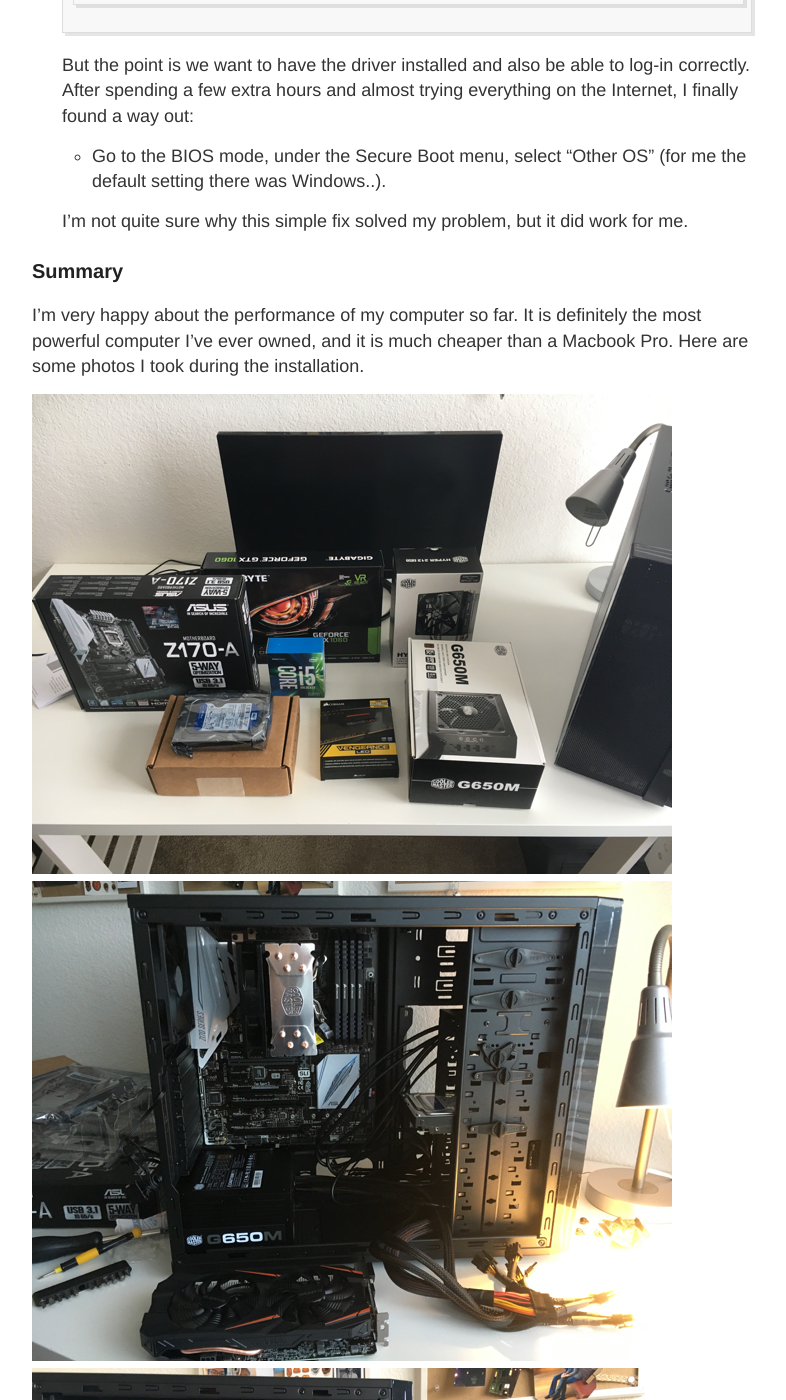
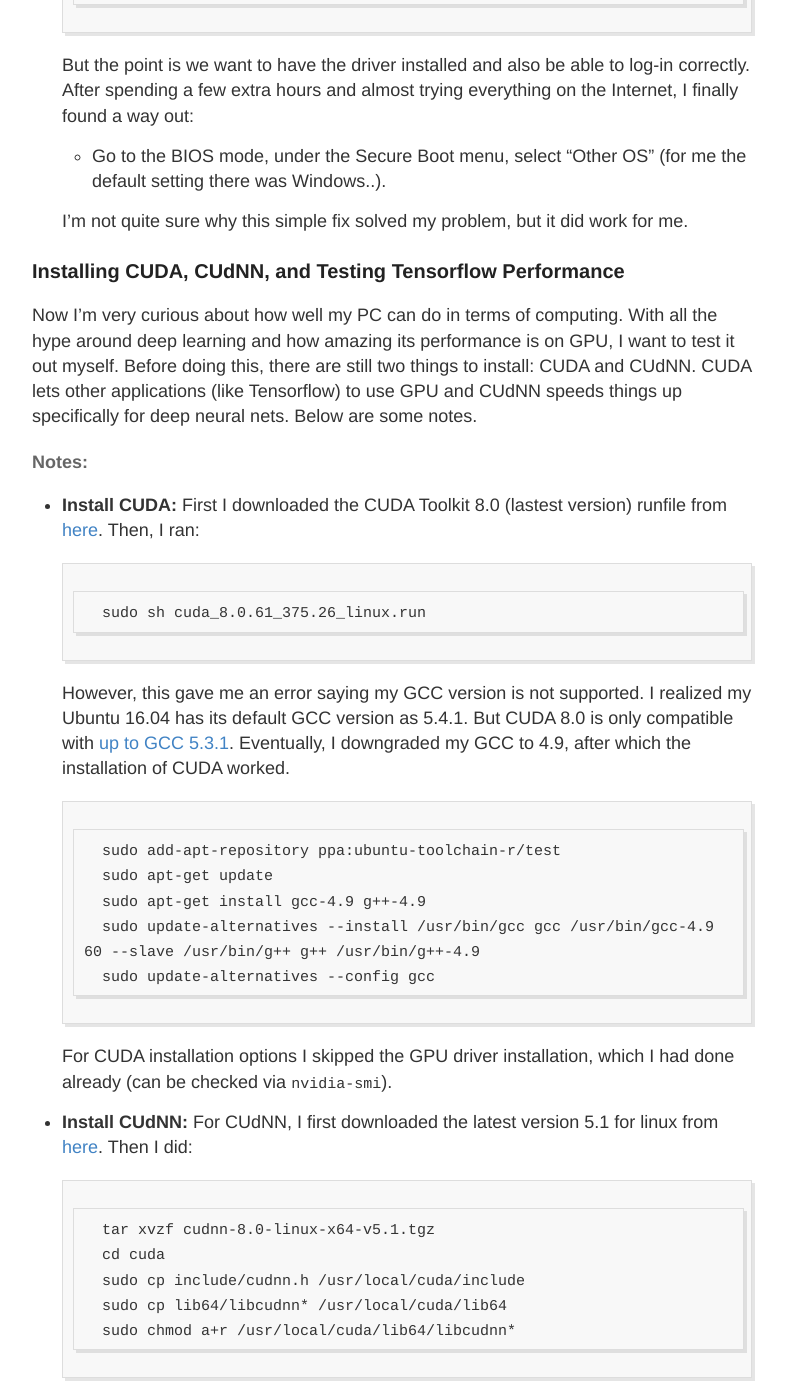
Before and after one commit to XiaoxiaoWang87/xiaoxiaowang87.github.io, a Jekyll site: the page built from _posts/2017-03-01-build_a_pc.md, in a window 1280 px wide and 1400 px high, scrolled down 3263 px. Shown: the whole window, without its empty margins (248-1034 px from the left). Built offline with Jekyll 4.4.1, drawn with Linux system fonts in a browser that asks for light colours; formulas are drawn with MathJax 3; comment, search, counter and statistics services are not loaded; some of the changed text lies outside the part shown.

Commit message:
CUDA and CUdNN

````diff
--- a/_posts/2017-03-01-build_a_pc.md
+++ b/_posts/2017-03-01-build_a_pc.md
@@ -8,7 +8,7 @@ Over the last weekend I did a DIY project -- building my own computer. I'm now s
 
 ### Choosing Components
 
-My whole project started mainly because of reading this awesome article "[Build a super fast deep learning machine for under $1,000](https://www.oreilly.com/learning/build-a-super-fast-deep-learning-machine-for-under-1000)". It had an excellent section introducing different parts of a computer and choices the author has made (and tested). My life would have been much harder had I not read this article. So I recommend it to anyone who wants to build a PC from scratch.
+My whole project started mainly because of reading this awesome article "[**Build a super fast deep learning machine for under $1,000**](https://www.oreilly.com/learning/build-a-super-fast-deep-learning-machine-for-under-1000)". It had an excellent section introducing different parts of a computer and choices the author has made (and tested). My life would have been much harder had I not read this article. So I recommend it to anyone who wants to build a PC from scratch.
 
 All I did later was tweaking the choices of different parts to better accommodate my need. Other than checking the specification and compatibility of each product on their official website, I made my decisions primarily based on Amazon reviews. Below is a summary of my choices.
 
@@ -78,6 +78,44 @@ The other thing I like about this guy other than he explains things well is that
 
     I'm not quite sure why this simple fix solved my problem, but it did work for me.
 
+### Installing CUDA, CUdNN, and Testing Tensorflow Performance
+
+Now I'm very curious about how well my PC can do in terms of computing. With all the hype around deep learning and how amazing its performance is on GPU, I want to test it out myself. Before doing this, there are still two things to install: CUDA and CUdNN. CUDA lets other applications (like Tensorflow) to use GPU and CUdNN speeds things up specifically for deep neural nets. Below are some notes.
+
+#### Notes:
+  * **Install CUDA:** First I downloaded the CUDA Toolkit 8.0 (lastest version) runfile from [here](https://developer.nvidia.com/cuda-downloads). Then, I ran:
+  ```
+  sudo sh cuda_8.0.61_375.26_linux.run
+  ```
+  However, this gave me an error saying my GCC version is not supported. I realized my Ubuntu 16.04 has its default GCC version as 5.4.1. But CUDA 8.0 is only compatible with [up to GCC 5.3.1](http://docs.nvidia.com/cuda/cuda-installation-guide-linux/#axzz4aU1UITRt). Eventually, I downgraded my GCC to 4.9, after which the installation of CUDA worked.
+  ```
+  sudo add-apt-repository ppa:ubuntu-toolchain-r/test
+  sudo apt-get update
+  sudo apt-get install gcc-4.9 g++-4.9
+  sudo update-alternatives --install /usr/bin/gcc gcc /usr/bin/gcc-4.9 60 --slave /usr/bin/g++ g++ /usr/bin/g++-4.9
+  sudo update-alternatives --config gcc
+  ```
+  For CUDA installation options I skipped the GPU driver installation, which I had done already (can be checked via `nvidia-smi`).
+
+  * **Install CUdNN:** For CUdNN, I first downloaded the latest version 5.1 for linux from [here](https://developer.nvidia.com/cudnn). Then I did:
+  ```
+  tar xvzf cudnn-8.0-linux-x64-v5.1.tgz
+  cd cuda
+  sudo cp include/cudnn.h /usr/local/cuda/include
+  sudo cp lib64/libcudnn* /usr/local/cuda/lib64
+  sudo chmod a+r /usr/local/cuda/lib64/libcudnn*
+  ```
+  I also put the following lines into my .bashrc file, after which Tensorflow stopped complaining about an `ImportError: libcudart.so` error.
+  ```
+  export LD_LIBRARY_PATH="/usr/local/cuda/lib64
+  export CUDA_HOME=/usr/local/cuda
+  ```
+
+  * **Tensorflow GPU vs. CPU**: After installing Tensorflow, I used a simple but handy script from this blog post "[**Introduction to TensorFlow — CPU vs GPU**](https://medium.com/@erikhallstrm/hello-world-tensorflow-649b15aed18c#.ipfyuf5a2)" and compared how fast a simple N$$\times$$N matrix multiplication runs using GPU or CPU (the Tensorflow document also shows how to switch between GPU and CPU [here](https://www.tensorflow.org/tutorials/using_gpu)). Below is the result:
+  ![_config.yml](/images/2017-03-01-build_a_pc/results.png)
+  I'm new to Tensorflow and have never explicitly computed anything using GPU before. So this result looks astonishing to me. For not-so-big matrices at least, the larger the matrix is, the better GPU performs compared to CPU. Running two 2000$$\times$$2000 matrix multiplication is almost 1000 times faster under GPU than CPU!
+  This by no means represents the speed improvement one will observe when running a large neural network (for which I generally heard is about 10-20 times), but makes me interested enough to explore further.
+
 
 ### Summary
 
````
